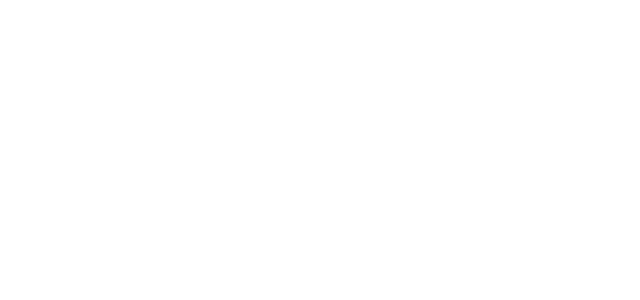
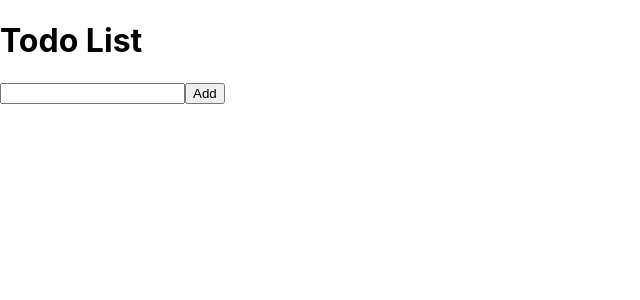
Before and after one commit to asiaellis5/To-Do-List, a React (Create React App) app in the folder client/: page / in a window 1280 px wide. Shown: the top 300 px of the page, without its empty margins (0-640 px from the left). Built offline with nearby package versions, Linux system fonts and the light colour scheme; the HTML template or start-up script is replaced by a standard one.

Commit message:
added input todo component with a form to react app

```diff
--- a/client/src/App.js
+++ b/client/src/App.js
@@ -1,8 +1,17 @@
 import React, { Fragment } from "react";
 import "./App.css";
 
+// components
+import InputTodo from "./components/InputTodo";
+
 function App() {
-  return <Fragment></Fragment>;
+  return (
+    <Fragment>
+      <div className="container">
+        <InputTodo />
+      </div>
+    </Fragment>
+  );
 }
 
 export default App;
--- a/client/src/components/InputTodo.js
+++ b/client/src/components/InputTodo.js
@@ -0,0 +1,16 @@
+import React, { Fragment } from "react";
+
+const InputTodo = () => {
+  return (
+    <Fragment>
+      {" "}
+      <h1 className="text-center mt-5">Todo List</h1>
+      <form className="d-flex mt-5">
+        <input type="text" className="form-control" />
+        <button className="btn btn-success">Add</button>
+      </form>
+    </Fragment>
+  );
+};
+
+export default InputTodo;
```
